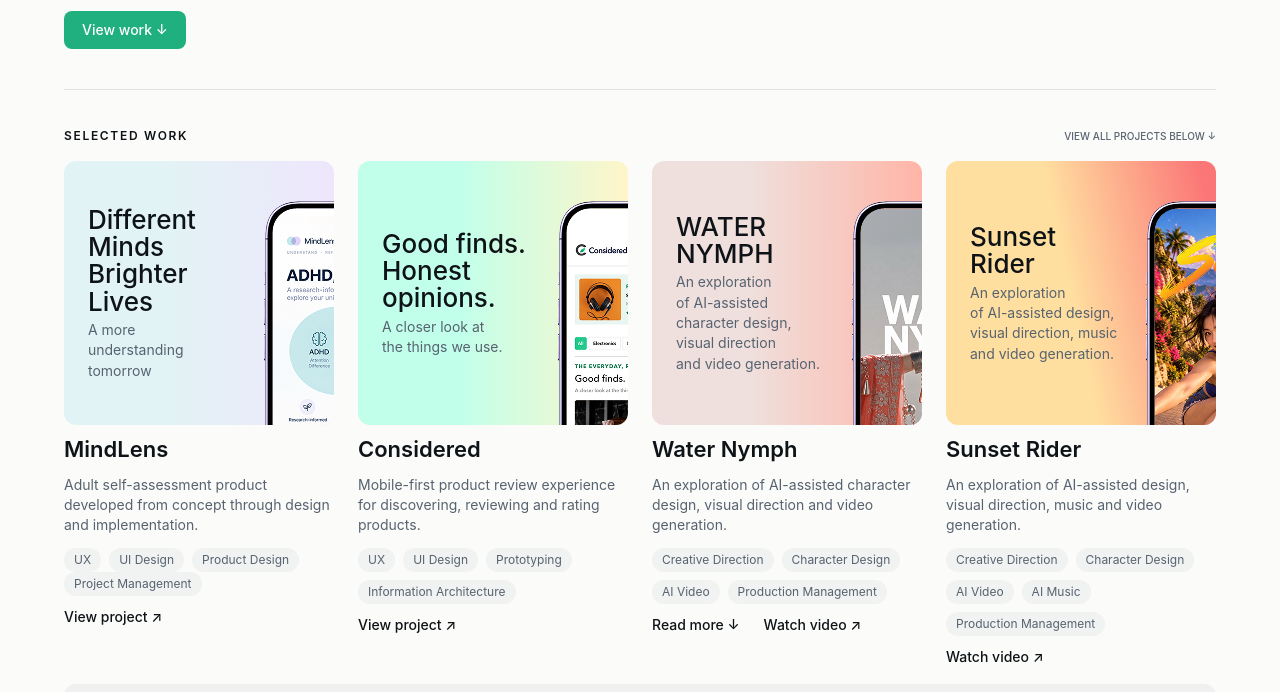
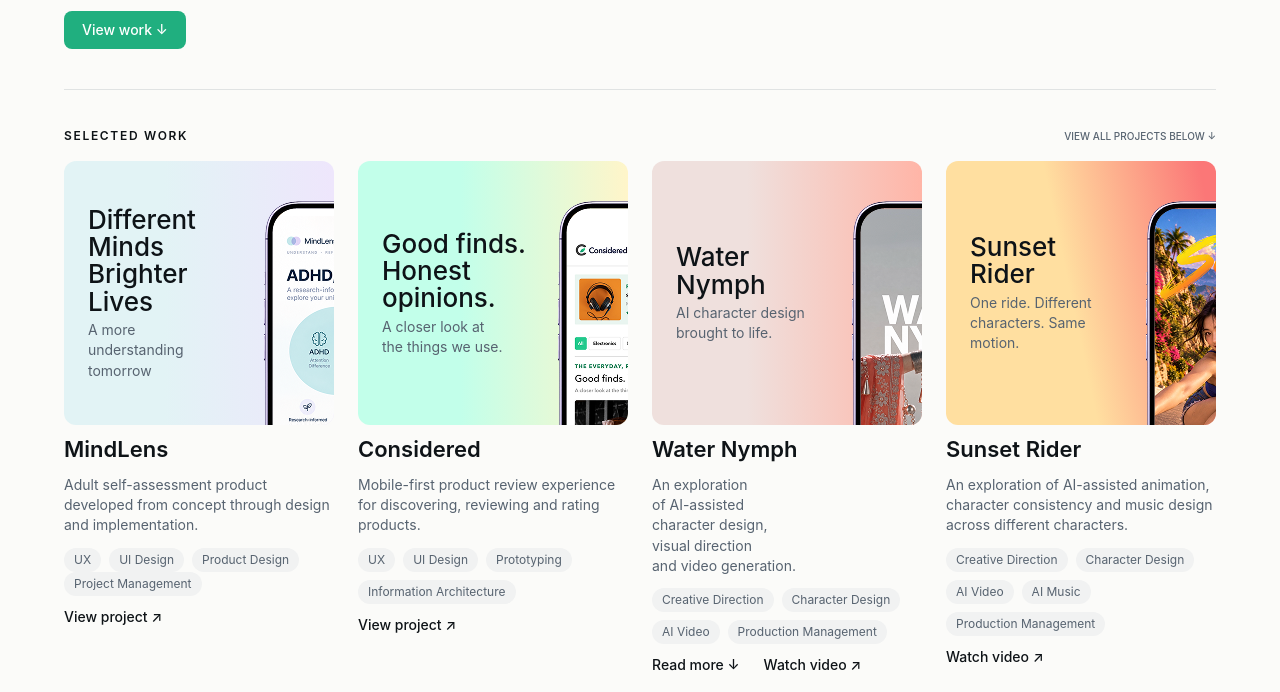
Before and after one commit to cyko-design/portfolio, a website: page index.html in a window 1280 px wide. Shown: the part 315-1007 px from the top of the page. Drawn offline with Linux system fonts and the light colour scheme; a web font is replaced by a local one.

Commit message:
Update index.html

```diff
--- a/index.html
+++ b/index.html
@@ -45,14 +45,14 @@
             <div class="project-links"><a data-link="considered" href="https://github.com/cyko-design/considered" target="_blank" rel="noopener noreferrer">View project ↗</a></div>
           </article>
           <article class="project water-nymph">
-            <div class="thumbnail"><div class="thumbnail-copy"><p class="thumbnail-title">WATER<br>NYMPH</p><p>An exploration<br>of AI-assisted<br>character design,<br>visual direction<br>and video generation.</p></div><img class="project-image" src="assets/water-nymph.png" alt="Water Nymph character design and video artwork" width="195" height="399"></div>
-            <h3>Water Nymph</h3><p class="project-description">An exploration of AI-assisted character design, visual direction and video generation.</p>
+            <div class="thumbnail"><div class="thumbnail-copy"><p class="thumbnail-title">Water<br>Nymph</p><p>AI character design brought to life.</p></div><img class="project-image" src="assets/water-nymph.png" alt="Water Nymph character design and video artwork" width="195" height="399"></div>
+            <h3>Water Nymph</h3><p class="project-description">An exploration<br>of AI-assisted<br>character design,<br>visual direction<br>and video generation.</p>
             <ul class="tags"><li>Creative Direction</li><li>Character Design</li><li>AI Video</li><li>Production Management</li></ul>
             <div class="project-links"><a data-link="waterNymphArticle" href="https://lnkd.in/p/gXBp88Ne" target="_blank" rel="noopener noreferrer">Read more ↓</a><a data-link="waterNymphVideo" href="https://youtube.com/shorts/h_53FkJKA4w?si=-oF0TRcCNWs7ZZU_" target="_blank" rel="noopener noreferrer">Watch video ↗</a></div>
           </article>
           <article class="project sunset-rider">
-            <div class="thumbnail"><div class="thumbnail-copy"><p class="thumbnail-title">Sunset<br>Rider</p><p>An exploration<br>of AI-assisted design,<br>visual direction, music<br>and video generation.</p></div><img class="project-image" src="assets/sunset-rider.png" alt="Sunset Rider longboarding video artwork" width="195" height="399"></div>
-            <h3>Sunset Rider</h3><p class="project-description">An exploration of AI-assisted design, visual direction, music and video generation.</p>
+            <div class="thumbnail"><div class="thumbnail-copy"><p class="thumbnail-title">Sunset<br>Rider</p><p>One ride. Different characters. Same motion.</p></div><img class="project-image" src="assets/sunset-rider.png" alt="Sunset Rider longboarding video artwork" width="195" height="399"></div>
+            <h3>Sunset Rider</h3><p class="project-description">An exploration of AI-assisted animation, character consistency and music design across different characters.</p>
             <ul class="tags"><li>Creative Direction</li><li>Character Design</li><li>AI Video</li><li>AI Music</li><li>Production Management</li></ul>
             <div class="project-links"><a data-link="sunsetRiderVideo" href="https://youtube.com/shorts/nNDpAat0F9U?feature=share" target="_blank" rel="noopener noreferrer">Watch video ↗</a></div>
           </article>
```
